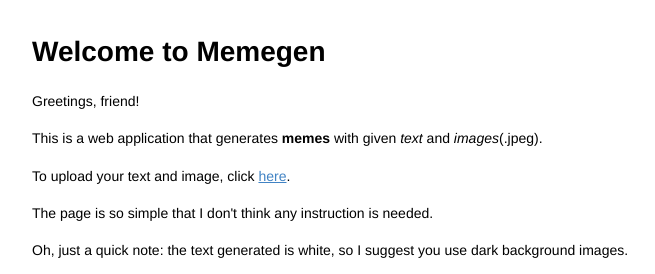
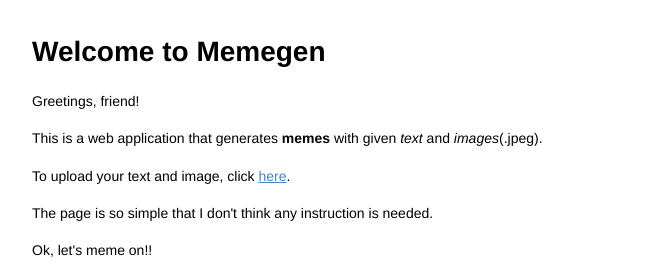
Before and after one commit to mrsata/memegen, a plain HTML site: page resources/index.html in a window 1280 px wide. Shown: the top 274 px of the page, without its empty margins (181-836 px from the left). Drawn offline with Linux system fonts and the light colour scheme; a web font is replaced by a local one.

```diff
--- a/resources/index.html
+++ b/resources/index.html
@@ -5,7 +5,7 @@
 
 <meta charset="utf-8">
 <meta name="viewport" content="width=device-width, initial-scale=1.0, user-scalable=yes">
-<title>index</title>
+<title>Memegen</title>
 
 
 <style type="text/css">
@@ -338,8 +338,6 @@ kbd {
 
 <p>The page is so simple that I don&#39;t think any instruction is needed.</p>
 
-<p>Oh, just a quick note: the text generated is white, so I suggest you use dark background images.</p>
-
 <p>Ok, let&#39;s meme on!!</p>
 
 <blockquote>
```
Also changed, not shown: 1 other file.
